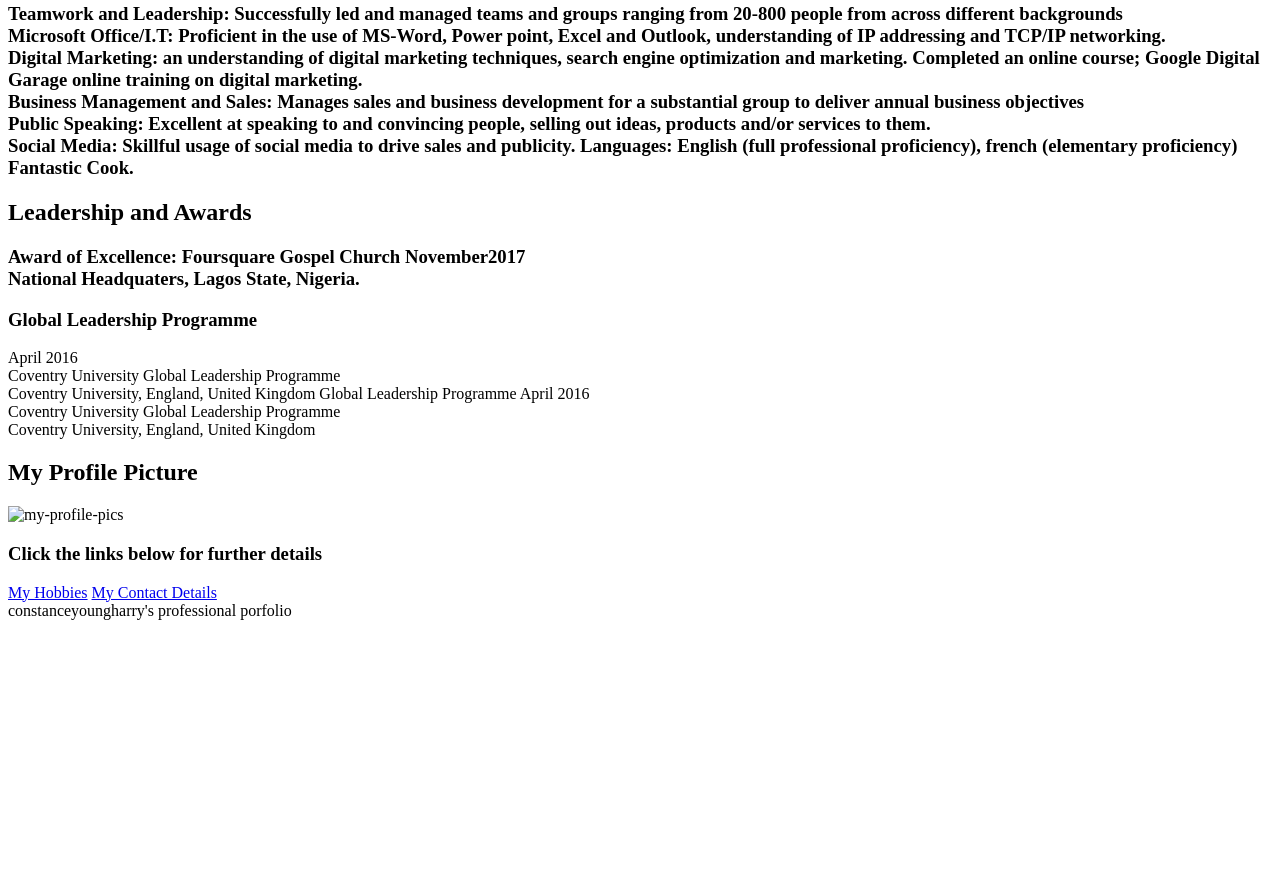
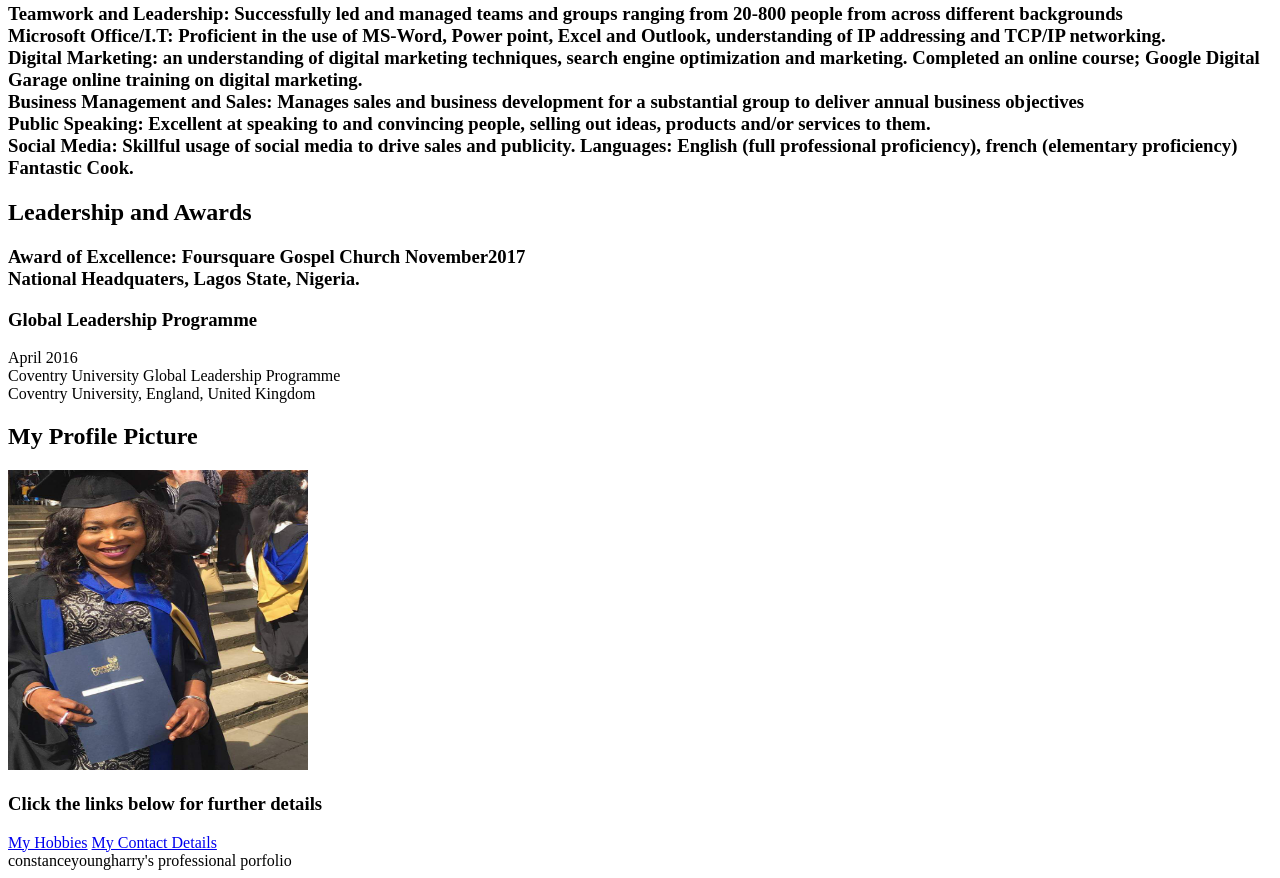
Before and after one commit to ConnieHawkins/My-Resume, a plain HTML site: page index.html in a window 1280 px wide. Shown: the part 2085-2963 px from the top of the page. Before the commit the page ends 2713 px from the top, so only its background shows below. Drawn offline with Linux system fonts and the light colour scheme.

Commit message:
Update index.html

```diff
--- a/index.html
+++ b/index.html
@@ -161,7 +161,6 @@
         <h3>
             Award of Excellence: Foursquare Gospel Church      November2017 <br>
             National Headquaters, Lagos State, Nigeria. <br>
-
         </h3>
 
         <h3>
@@ -170,17 +169,10 @@
             Coventry University, England, United Kingdom
         </h3>
 
-
-
-    Global Leadership Programme</h3> April 2016 <br>
-        Coventry University Global Leadership Programme <br>
-        Coventry University, England, United Kingdom
-
-
     </p>
 
     <h2>My Profile Picture</h2>
-    <img src="../Capstone-Project/my-profile-pics.jpg" width="300" height="300" alt="my-profile-pics">
+    <img src="./my-profile-pics.jpg" width="300" height="300" alt="my-profile-pics">
 
 
 <h3>Click the links below for further details</h3>
```
